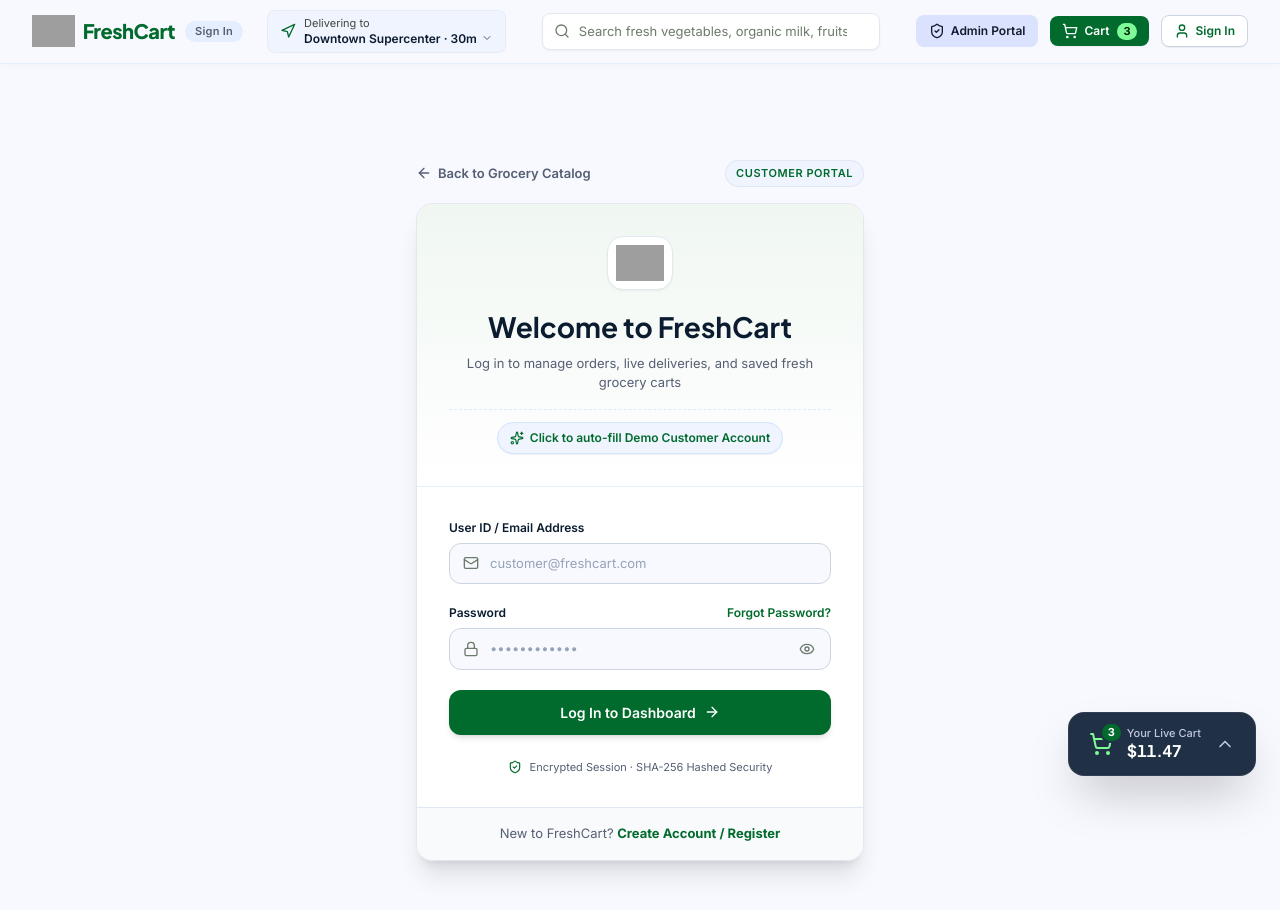
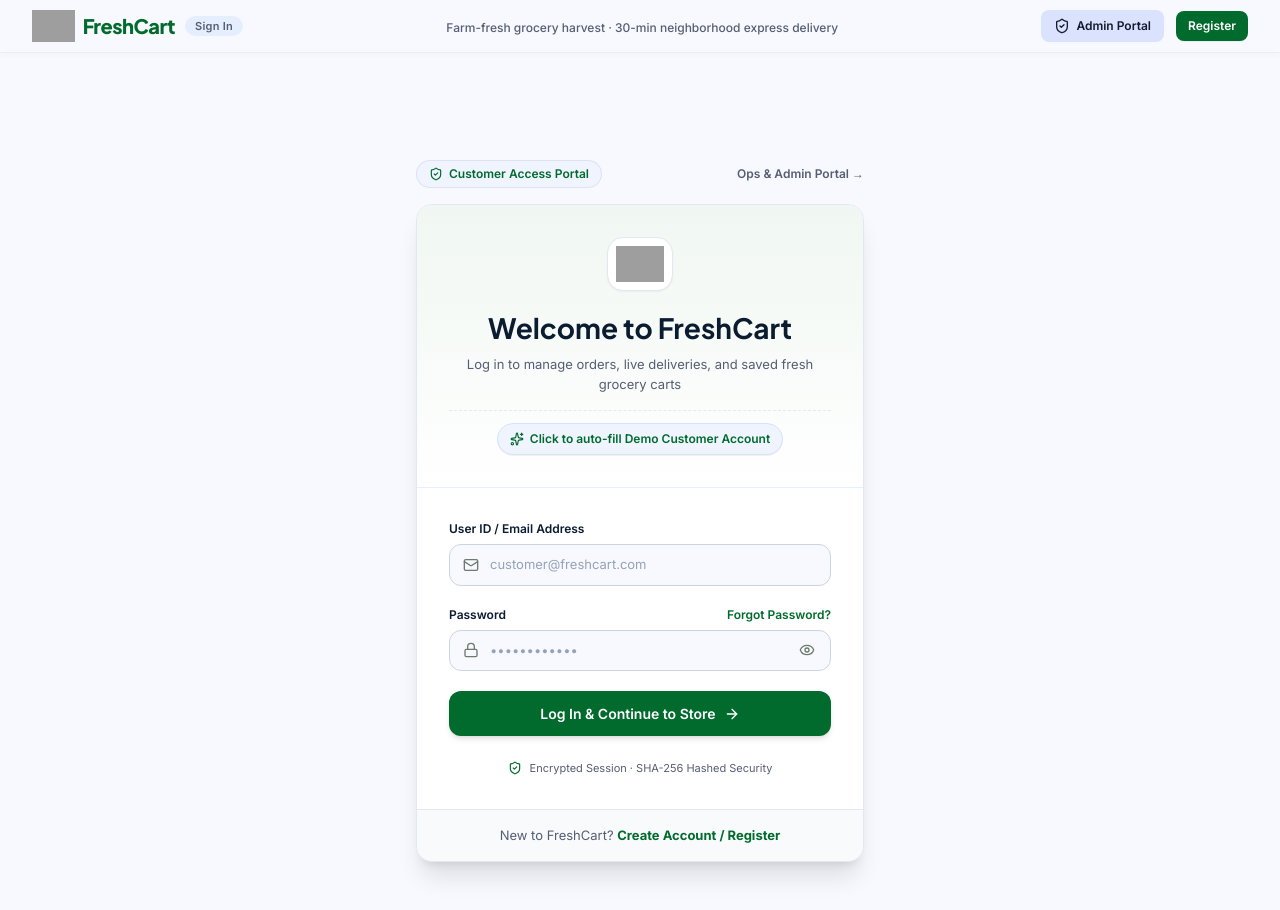
Before and after one commit to somaraju2006jangala-lab/Fresh-Cart, a React (Vite) app: page /#/login in a window 1280 px wide. Built offline with nearby package versions, Linux system fonts and the light colour scheme; grey boxes are pictures that could not be loaded.

Commit message:
Require customer login before accessing FreshCart

```diff
--- a/src/App.tsx
+++ b/src/App.tsx
@@ -18,9 +18,10 @@
 import { RefreshCw, Sparkles } from 'lucide-react';
 
 function FreshCartStore() {
-  const { currentUser, logout } = useAuth();
+  const { currentUser, isLoading, logout } = useAuth();
   const [products, setProducts] = useState<Product[]>(INITIAL_PRODUCTS);
-  const [currentView, setCurrentView] = useState<ViewType>('storefront');
+  // Default to login when unauthenticated; storefront when authenticated
+  const [currentView, setCurrentView] = useState<ViewType>('login');
 
   // Initial cart with items matching the design:
   const [cart, setCart] = useState<CartItem[]>([
@@ -48,32 +49,62 @@
   const [appliedCoupon, setAppliedCoupon] = useState<string | null>(null);
   const [inventoryLogs, setInventoryLogs] = useState<InventoryLog[]>(INITIAL_INVENTORY_LOGS);
 
-  // Synchronize URL Hash routing with currentView
+  // Synchronize URL Hash routing with currentView and enforce route protection
   useEffect(() => {
+    if (isLoading) return;
+
     const handleHashChange = () => {
       const hash = window.location.hash.toLowerCase();
-      if (hash === '#/login' || hash === '#login') {
-        setCurrentView('login');
+
+      if (!currentUser) {
+        // UNAUTHENTICATED USERS:
+        // Only 'login', 'register', and 'admin' are permitted.
+        // The main storefront and customer dashboard are strictly protected.
+        if (hash === '#/admin' || hash === '#admin') {
+          setCurrentView('admin');
         } else if (hash === '#/register' || hash === '#register') {
           setCurrentView('register');
+        } else {
+          // Default to login page on initial site visit or any protected page attempt
+          setCurrentView('login');
+          if (hash !== '#/login' && hash !== '#login') {
+            window.location.hash = '#/login';
+          }
+        }
+      } else {
+        // AUTHENTICATED CUSTOMERS:
+        if (hash === '#/admin' || hash === '#admin') {
+          setCurrentView('admin');
         } else if (hash === '#/dashboard' || hash === '#dashboard') {
           setCurrentView('dashboard');
-      } else if (hash === '#/admin' || hash === '#admin') {
-        setCurrentView('admin');
-      } else if (hash === '' || hash === '#/' || hash === '#storefront') {
+        } else if (hash === '#/login' || hash === '#/register' || hash === '#login' || hash === '#register') {
+          // Already logged in: redirect to storefront
           setCurrentView('storefront');
+          window.location.hash = '#/storefront';
+        } else {
+          // Default authenticated view is storefront homepage
+          setCurrentView('storefront');
+        }
       }
     };
 
     handleHashChange();
     window.addEventListener('hashchange', handleHashChange);
     return () => window.removeEventListener('hashchange', handleHashChange);
-  }, []);
+  }, [currentUser, isLoading]);
 
   const navigateToView = (view: ViewType) => {
+    // Route guard: if trying to open storefront or dashboard without auth, redirect to login
+    if (!currentUser && (view === 'storefront' || view === 'dashboard')) {
+      setCurrentView('login');
+      window.location.hash = '#/login';
+      window.scrollTo({ top: 0, behavior: 'smooth' });
+      return;
+    }
+
     setCurrentView(view);
     if (view === 'storefront') {
-      window.location.hash = '';
+      window.location.hash = '#/storefront';
     } else {
       window.location.hash = `#/${view}`;
     }
@@ -148,7 +179,7 @@
     );
   };
 
-  // Simulate real-time MongoDB CDC pulse (e.g., online customer order decrements inventory)
+  // Simulate real-time MongoDB CDC pulse
   const handleSimulateCdcPulse = () => {
     const candidate = products.find((p) => p.stock > 1);
     if (!candidate) return;
@@ -182,6 +213,17 @@
 
   const cartCount = cart.reduce((sum, item) => sum + item.quantity, 0);
 
+  if (isLoading) {
+    return (
+      <div className="min-h-screen flex items-center justify-center bg-[#f8f9ff]">
+        <div className="flex flex-col items-center gap-3">
+          <span className="w-8 h-8 border-3 border-[#006b2c]/30 border-t-[#006b2c] rounded-full animate-spin" />
+          <span className="text-[13px] font-semibold text-[#565e74]">Loading FreshCart...</span>
+        </div>
+      </div>
+    );
+  }
+
   return (
     <div className="min-h-screen flex flex-col bg-[#f8f9ff] text-[#0b1c30]">
       {/* Universal Header with View Navigation & Customer Authentication */}
@@ -207,7 +249,7 @@
           <AdminPortal
             products={products}
             inventoryLogs={inventoryLogs}
-            onBackToStorefront={() => navigateToView('storefront')}
+            onBackToStorefront={() => navigateToView(currentUser ? 'storefront' : 'login')}
             onUpdateProductStock={handleUpdateProductStock}
             onUpdateProductPrice={handleUpdateProductPrice}
             onSimulateCdcPulse={handleSimulateCdcPulse}
@@ -215,14 +257,14 @@
         ) : currentView === 'login' ? (
           <LoginPage
             onNavigateToRegister={() => navigateToView('register')}
-            onNavigateToDashboard={() => navigateToView('dashboard')}
-            onNavigateToStorefront={() => navigateToView('storefront')}
+            onLoginSuccess={() => navigateToView('storefront')}
+            onNavigateToAdmin={() => navigateToView('admin')}
           />
         ) : currentView === 'register' ? (
           <RegisterPage
             onNavigateToLogin={() => navigateToView('login')}
-            onNavigateToDashboard={() => navigateToView('dashboard')}
-            onNavigateToStorefront={() => navigateToView('storefront')}
+            onRegisterSuccess={() => navigateToView('storefront')}
+            onNavigateToAdmin={() => navigateToView('admin')}
           />
         ) : currentView === 'dashboard' ? (
           currentUser ? (
@@ -234,17 +276,18 @@
               onBackToStorefront={() => navigateToView('storefront')}
               onLogout={() => {
                 logout();
-                navigateToView('storefront');
+                navigateToView('login');
               }}
             />
           ) : (
             <LoginPage
               onNavigateToRegister={() => navigateToView('register')}
-              onNavigateToDashboard={() => navigateToView('dashboard')}
-              onNavigateToStorefront={() => navigateToView('storefront')}
+              onLoginSuccess={() => navigateToView('storefront')}
+              onNavigateToAdmin={() => navigateToView('admin')}
             />
           )
-        ) : (
+        ) : currentUser ? (
+          /* Main Grocery Storefront (Protected: only visible when successfully logged in) */
           <div className="flex flex-col w-full">
             {/* Hero Section */}
             <HeroSection
@@ -358,14 +401,22 @@
                 setSelectedCategory(cat);
                 navigateToView('storefront');
               }}
-              onOpenLogin={() => navigateToView('login')}
+              onOpenLogin={() => navigateToView(currentUser ? 'dashboard' : 'login')}
               onOpenDashboard={() => navigateToView('dashboard')}
             />
           </div>
+        ) : (
+          /* Fallback if unauthenticated and somehow on storefront view */
+          <LoginPage
+            onNavigateToRegister={() => navigateToView('register')}
+            onLoginSuccess={() => navigateToView('storefront')}
+            onNavigateToAdmin={() => navigateToView('admin')}
+          />
         )}
       </main>
 
-      {/* Floating Cart Drawer Toggle & Panel */}
+      {/* Floating Cart Drawer Toggle & Panel (Only available when logged in) */}
+      {currentUser && (
         <CartDrawer
           items={cart}
           isOpen={isCartOpen}
@@ -380,15 +431,19 @@
           onApplyCoupon={(code) => setAppliedCoupon(code)}
           onRemoveCoupon={() => setAppliedCoupon(null)}
         />
+      )}
 
       {/* Product Quick View Modal */}
+      {currentUser && (
         <ProductModal
           product={activeModalProduct}
           onClose={() => setActiveModalProduct(null)}
           onAddToCart={handleAddToCart}
         />
+      )}
 
       {/* Express Checkout Modal */}
+      {currentUser && (
         <CheckoutModal
           isOpen={isCheckoutOpen}
           onClose={() => setIsCheckoutOpen(false)}
@@ -397,6 +452,7 @@
           onClearCart={handleClearCart}
           onNavigateToDashboard={() => navigateToView('dashboard')}
         />
+      )}
     </div>
   );
 }
--- a/src/components/Header.tsx
+++ b/src/components/Header.tsx
@@ -99,7 +99,8 @@
             </span>
           </div>
 
-          {/* Delivering To Hub Picker */}
+          {/* Delivering To Hub Picker (visible on storefront and dashboard) */}
+          {currentView !== 'login' && currentView !== 'register' && (
             <div className="relative hidden md:flex items-center">
               <button
                 id="delivery-hub-picker"
@@ -150,9 +151,17 @@
                 </div>
               )}
             </div>
+          )}
 
-          {/* Search Box */}
+          {/* Search Box / Tagline */}
           <div className="flex-1 max-w-xl mx-1 sm:mx-3">
+            {currentView === 'login' || currentView === 'register' ? (
+              <div className="text-center hidden md:block">
+                <span className="text-[12px] font-medium text-[#565e74]">
+                  Farm-fresh grocery harvest · 30-min neighborhood express delivery
+                </span>
+              </div>
+            ) : (
               <div className="relative flex items-center w-full">
                 <Search className="absolute left-3 w-4 h-4 text-[#6e7b6c] pointer-events-none" />
                 <input
@@ -174,16 +183,25 @@
                   </button>
                 )}
               </div>
+            )}
           </div>
 
           {/* Right Action Controls */}
           <div className="flex items-center gap-2 sm:gap-3 shrink-0">
-            {/* Toggle between Storefront & Admin Portal */}
+            {/* Toggle between Storefront/Login & Admin Portal */}
             <button
               id="toggle-admin-portal-btn"
               type="button"
               data-path="dashboard-overview"
-              onClick={() => onToggleView(currentView === 'admin' ? 'storefront' : 'admin')}
+              onClick={() =>
+                onToggleView(
+                  currentView === 'admin'
+                    ? currentUser
+                      ? 'storefront'
+                      : 'login'
+                    : 'admin'
+                )
+              }
               className={`hidden sm:flex items-center gap-1.5 px-3 py-1.5 rounded-lg text-[12px] font-semibold transition-all border cursor-pointer ${
                 currentView === 'admin'
                   ? 'bg-[#006b2c] text-white border-[#006b2c]'
@@ -193,7 +211,7 @@
               {currentView === 'admin' ? (
                 <>
                   <Store className="w-4 h-4" />
-                  <span>Retail Storefront</span>
+                  <span>{currentUser ? 'Retail Storefront' : 'Customer Login'}</span>
                 </>
               ) : (
                 <>
@@ -203,7 +221,8 @@
               )}
             </button>
 
-            {/* Cart Button */}
+            {/* Cart Button (Only on storefront and dashboard) */}
+            {currentView !== 'login' && currentView !== 'register' && (
               <button
                 id="header-cart-btn"
                 type="button"
@@ -219,8 +238,9 @@
                   {cartCount}
                 </span>
               </button>
+            )}
 
-            {/* Customer Account / Sign In */}
+            {/* Customer Account / Sign In / Register */}
             {currentUser ? (
               <div className="relative">
                 <button
@@ -288,7 +308,7 @@
                         onClick={() => {
                           setShowUserMenu(false);
                           logout();
-                          onToggleView('storefront');
+                          onToggleView('login');
                         }}
                         className="w-full text-left px-3 py-2 rounded-xl text-[12px] font-semibold text-[#b91c1c] hover:bg-[#fef2f2] flex items-center gap-2.5 transition-colors cursor-pointer"
                       >
@@ -299,6 +319,15 @@
                   </div>
                 )}
               </div>
+            ) : currentView === 'login' ? (
+              <button
+                type="button"
+                id="header-goto-reg-btn"
+                onClick={() => onToggleView('register')}
+                className="flex items-center gap-1.5 px-3 py-1.5 rounded-lg bg-[#006b2c] text-white hover:bg-[#00873a] text-[12px] font-semibold transition-all shadow-2xs cursor-pointer"
+              >
+                <span>Register</span>
+              </button>
             ) : (
               <button
                 type="button"
--- a/src/components/LoginPage.tsx
+++ b/src/components/LoginPage.tsx
@@ -19,14 +19,14 @@
 
 interface LoginPageProps {
   onNavigateToRegister: () => void;
-  onNavigateToDashboard: () => void;
-  onNavigateToStorefront: () => void;
+  onLoginSuccess: () => void;
+  onNavigateToAdmin?: () => void;
 }
 
 export const LoginPage: React.FC<LoginPageProps> = ({
   onNavigateToRegister,
-  onNavigateToDashboard,
-  onNavigateToStorefront,
+  onLoginSuccess,
+  onNavigateToAdmin,
 }) => {
   const { login, requestReset } = useAuth();
 
@@ -60,7 +60,7 @@
     try {
       const result = await login(identifier, password);
       if (result.success) {
-        onNavigateToDashboard();
+        onLoginSuccess();
       } else {
         setErrorMessage(result.error || 'Invalid credentials. Please try again.');
       }
@@ -93,20 +93,22 @@
 
   return (
     <div className="min-h-[85vh] flex flex-col items-center justify-center px-4 py-12">
-      {/* Return to Storefront breadcrumb */}
+      {/* Top Banner Navigation */}
       <div className="w-full max-w-md mb-4 flex items-center justify-between">
-        <button
-          type="button"
-          onClick={onNavigateToStorefront}
-          className="inline-flex items-center gap-1.5 text-[13px] font-semibold text-[#565e74] hover:text-[#006b2c] transition-colors group cursor-pointer"
-        >
-          <ArrowLeft className="w-4 h-4 transition-transform group-hover:-translate-x-0.5" />
-          <span>Back to Grocery Catalog</span>
-        </button>
+        <div className="flex items-center gap-1.5 text-[12px] font-semibold text-[#006b2c] bg-[#eff4ff] px-3 py-1 rounded-full border border-[#cbd5e1]/50">
+          <ShieldCheck className="w-3.5 h-3.5 text-[#006b2c]" />
+          <span>Customer Access Portal</span>
+        </div>
 
-        <span className="text-[11px] font-semibold uppercase tracking-wider text-[#006b2c] bg-[#eff4ff] px-2.5 py-1 rounded-full border border-[#cbd5e1]/40">
-          Customer Portal
-        </span>
+        {onNavigateToAdmin && (
+          <button
+            type="button"
+            onClick={onNavigateToAdmin}
+            className="inline-flex items-center gap-1 text-[12px] font-semibold text-[#565e74] hover:text-[#006b2c] transition-colors cursor-pointer"
+          >
+            <span>Ops &amp; Admin Portal →</span>
+          </button>
+        )}
       </div>
 
       {/* Main Login Card */}
@@ -248,7 +250,7 @@
               </div>
             ) : (
               <>
-                <span>Log In to Dashboard</span>
+                <span>Log In &amp; Continue to Store</span>
                 <ArrowRight className="w-4 h-4" />
               </>
             )}
--- a/src/components/RegisterPage.tsx
+++ b/src/components/RegisterPage.tsx
@@ -19,14 +19,14 @@
 
 interface RegisterPageProps {
   onNavigateToLogin: () => void;
-  onNavigateToDashboard: () => void;
-  onNavigateToStorefront: () => void;
+  onRegisterSuccess: () => void;
+  onNavigateToAdmin?: () => void;
 }
 
 export const RegisterPage: React.FC<RegisterPageProps> = ({
   onNavigateToLogin,
-  onNavigateToDashboard,
-  onNavigateToStorefront,
+  onRegisterSuccess,
+  onNavigateToAdmin,
 }) => {
   const { register } = useAuth();
 
@@ -85,7 +85,7 @@
       });
 
       if (res.success) {
-        onNavigateToDashboard();
+        onRegisterSuccess();
       } else {
         setErrorMessage(res.error || 'Failed to create customer account. Please try again.');
       }
@@ -98,15 +98,15 @@
 
   return (
     <div className="min-h-[85vh] flex flex-col items-center justify-center px-4 py-10">
-      {/* Return to Storefront breadcrumb */}
+      {/* Top Banner Navigation */}
       <div className="w-full max-w-lg mb-4 flex items-center justify-between">
         <button
           type="button"
-          onClick={onNavigateToStorefront}
+          onClick={onNavigateToLogin}
           className="inline-flex items-center gap-1.5 text-[13px] font-semibold text-[#565e74] hover:text-[#006b2c] transition-colors group cursor-pointer"
         >
           <ArrowLeft className="w-4 h-4 transition-transform group-hover:-translate-x-0.5" />
-          <span>Back to Grocery Catalog</span>
+          <span>Back to Sign In</span>
         </button>
 
         <span className="text-[11px] font-semibold uppercase tracking-wider text-[#006b2c] bg-[#eff4ff] px-2.5 py-1 rounded-full border border-[#cbd5e1]/40">
@@ -372,7 +372,7 @@
               </div>
             ) : (
               <>
-                <span>Complete Registration &amp; Open Dashboard</span>
+                <span>Complete Registration &amp; Start Shopping</span>
                 <ArrowRight className="w-4 h-4" />
               </>
             )}
```
Lines whose indentation alone changed are shown as unchanged.
